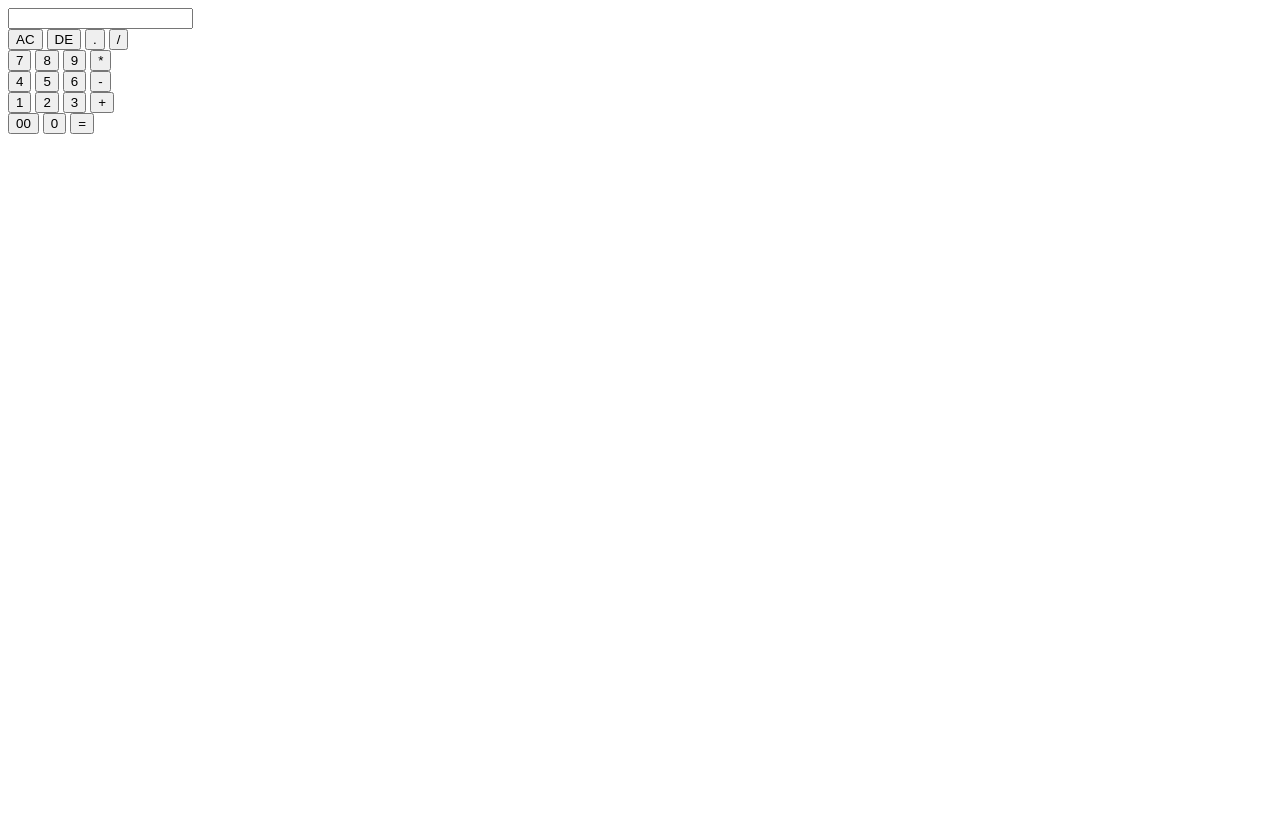
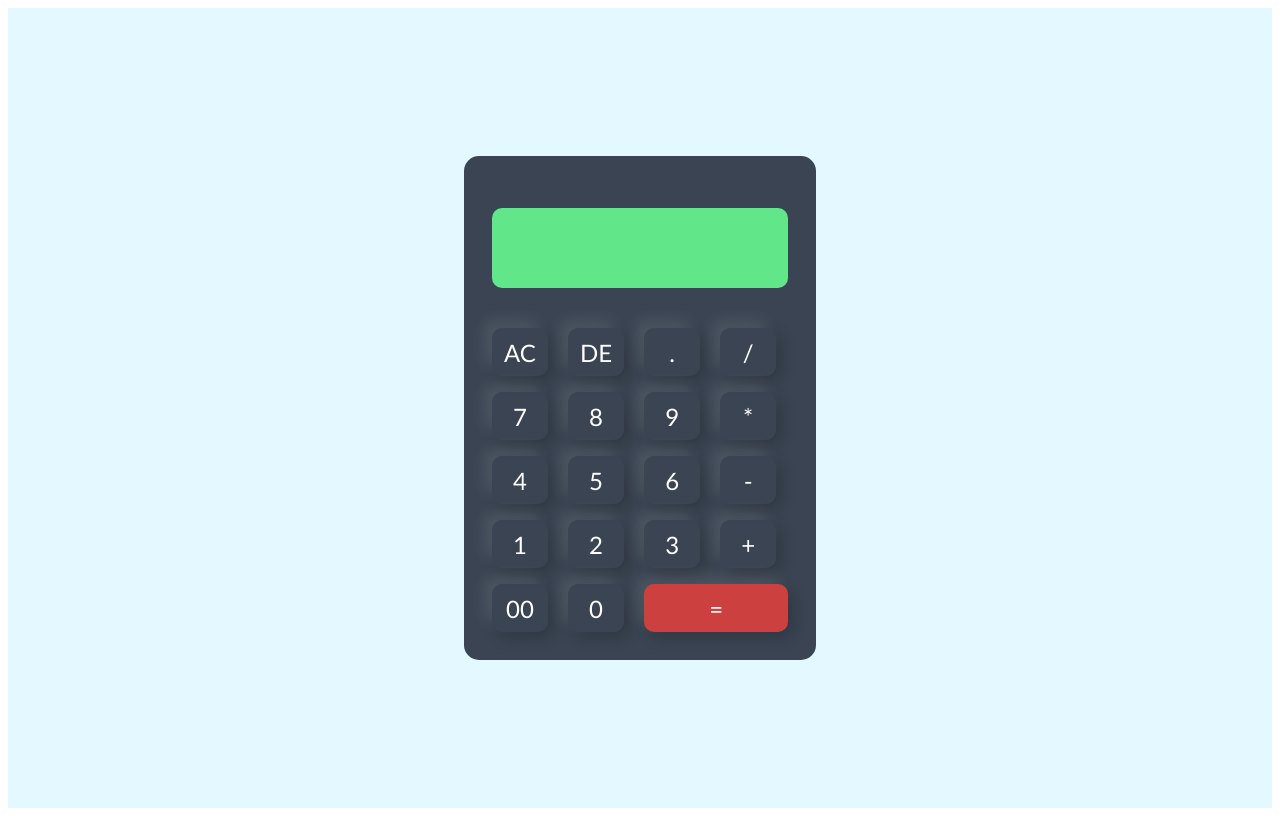
Before and after one commit to ipradeepshah/Calculator, a plain HTML site: page index.html in a window 1280 px wide. Drawn offline with Linux system fonts and the light colour scheme.

Commit message:
added css and js

```diff
--- a/index.html
+++ b/index.html
@@ -4,6 +4,8 @@
     <meta charset="UTF-8">
     <meta name="viewport" content="width=device-width, initial-scale=1.0">
     <title>Calculator</title>
+    <link rel="stylesheet" href="style.css">
+
 </head>
 <body>
     <div class="container">
@@ -15,33 +17,33 @@
                 </div>
                 <!--buttons-->
                 <div>
-                    <input type="button" value="AC">
-                    <input type="button" value="DE">
-                    <input type="button" value=".">
-                    <input type="button" value="/">
+                    <input type="button" value="AC" onclick="display.value = ''">
+                    <input type="button" value="DE" onclick="display.value = display.value.toString().slice(0, -1)">
+                    <input type="button" value="." onclick="display.value +='.'">
+                    <input type="button" value="/" onclick="display.value +='/'">
                 </div>
                 <div>
-                    <input type="button" value="7">
-                    <input type="button" value="8">
-                    <input type="button" value="9">
-                    <input type="button" value="*">
+                    <input type="button" value="7" onclick="display.value +='7'">
+                    <input type="button" value="8" onclick="display.value +='8'">
+                    <input type="button" value="9" onclick="display.value +='9'">
+                    <input type="button" value="*" onclick="display.value +='*'">
                 </div>
                 <div>
-                    <input type="button" value="4">
-                    <input type="button" value="5">
-                    <input type="button" value="6">
-                    <input type="button" value="-">
+                    <input type="button" value="4" onclick="display.value +='4'">
+                    <input type="button" value="5" onclick="display.value +='5'">
+                    <input type="button" value="6" onclick="display.value +='6'">
+                    <input type="button" value="-" onclick="display.value +='-'">
                 </div>
                 <div>
-                    <input type="button" value="1">
-                    <input type="button" value="2">
-                    <input type="button" value="3">
-                    <input type="button" value="+">
+                    <input type="button" value="1" onclick="display.value +='1'">
+                    <input type="button" value="2" onclick="display.value +='2'">
+                    <input type="button" value="3" onclick="display.value +='3'">
+                    <input type="button" value="+" onclick="display.value +='+'">
                 </div>
                 <div>
-                    <input type="button" value="00">
-                    <input type="button" value="0">
-                    <input type="button" value="=">
+                    <input type="button" value="00" onclick="display.value +='00'">
+                    <input type="button" value="0" onclick="display.value +='0'">
+                    <input type="button" value="=" class="equal" onclick="display.value = eval(display.value)">
                 </div>
 
             </form>
--- /dev/null
+++ b/style.css
@@ -0,0 +1,55 @@
+*{
+    font-family: 'Trebuchet MS','Lucida Sans Unicode';
+    box-sizing: border-box;
+
+}
+.container{
+    width: 100%;
+    height: 100vh;
+    background: #e3f9ff;
+    display: flex;
+    align-items: center;
+    justify-content: center;
+
+}
+.calculator{
+    background: #3a4452;
+    padding: 20px;
+    border-radius: 15px;
+}
+.calculator form input{
+    border: 0;
+    outline: 0;
+    width: 3.5rem;
+    height: 3rem;
+    border-radius: 10px;
+    box-shadow: -8px -8px 15px rgba(255, 255, 255, 0.1), 5px 5px 15px rgba(0, 0, 0, 0.2);
+    background: transparent;
+    font-size: 1.5rem;
+    color: #fff;
+    cursor: pointer;
+    margin: 0.5rem;
+
+}
+form .display{
+    display: flex;
+    justify-content: flex-end;
+    margin: 1.5rem 0;
+
+}
+form .display input{
+    text-align: right;
+    flex: 1;
+    font-size: 2.5rem;
+    box-shadow: none;
+    padding: 1rem;
+    background-color: rgb(97, 231, 138);
+    height: 5rem;
+
+}
+form input.equal{
+    background: rgb(204, 64, 64);
+    width: 9rem;
+
+
+}
```
